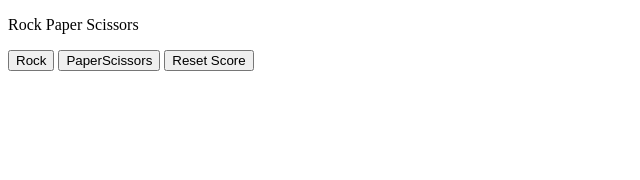
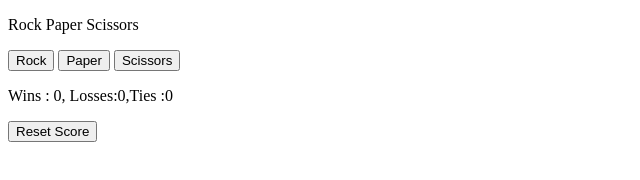
Before and after one commit to Aarush-Parashar/rock-paper-scissors, a plain HTML site: page index.html in a window 1280 px wide. Shown: the whole page, without its empty margins (0-640 px from the left). Drawn offline with Linux system fonts and the light colour scheme.

Commit message:
improved index.html

```diff
--- a/index.html
+++ b/index.html
@@ -16,17 +16,20 @@
 
 		<button onclick ="
 		playGame('paper');
-		">Paper</butto
+		">Paper</button>
 
 		<button onclick="
 		playGame('scissors');
 		">Scissors</button>
+
+		<p class="js-score"></p>
 
 		<button onclick="
 		score.wins = 0;
 		score.losses = 0;
 		score.ties = 0;
 		localStorage.removeItem('score');
+		updateScoreElement();
 		">Reset Score</button>
 
 		<script>
@@ -36,6 +39,8 @@
 		losses : 0,
 		ties : 0
 			};
+
+		updateScoreElement();
 
 		function pickComputerMove(){
 			let computerMove = '';
@@ -90,13 +95,15 @@
 				score.ties +=1;
 			}
 
-
 			localStorage.setItem('score',JSON.stringify(score));
 
-			alert(`You picked ${playerMove}. Computer picked ${computerMove}. ${result}
-Wins : ${score.wins}, Losses :${score.losses},Ties :${score.ties}`);
+			updateScoreElement();
+
 			}
-
+			function updateScoreElement(){
+				document.querySelector('.js-score')
+					.innerHTML = `Wins : ${score.wins}, Losses:${score.losses},Ties :${score.ties}`;
+			}
 		</script>
 
 
```
